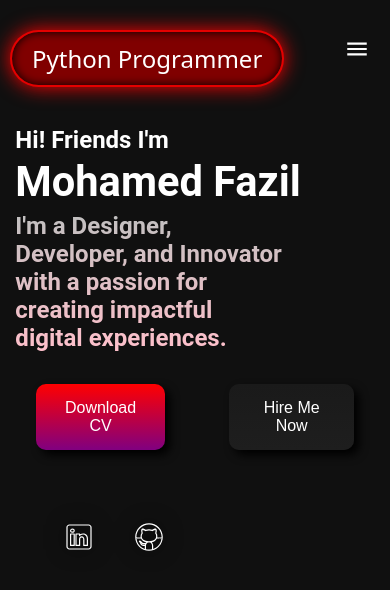
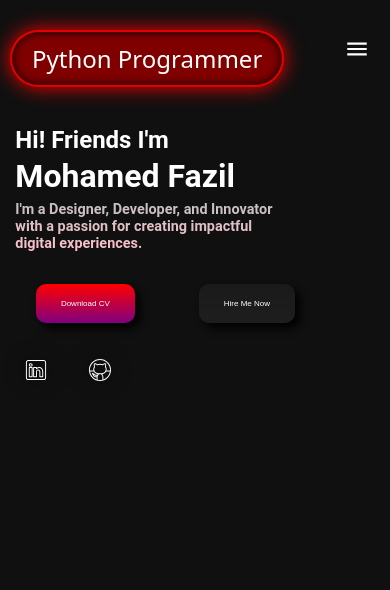
Before and after one commit to MohamedFazil89/MyPortFolio-, a React (Create React App) app: page / in a window 390 px wide. Shown: the top 590 px of the page. Built offline with nearby package versions, Linux system fonts and the light colour scheme.

Commit message:
responsive

```diff
--- a/src/styles/Intro.css
+++ b/src/styles/Intro.css
@@ -178,3 +178,29 @@
     }
 
 }
+
+
+@media screen and (max-width: 500px) {
+    .image{
+        display: none;
+    }
+    .intro-container > .text-details > h1{
+        font-size: 2rem;
+    }
+    .intro-container > .text-details > .title{
+        font-size: .9rem;
+    }
+    .Button > button{
+        font-size: .5rem;
+    }
+
+    .social{
+        margin: 0;
+    }
+
+    .social > svg{
+        width: 1.5rem;
+        /* margin: 0; */
+    }
+
+}
--- a/src/styles/Navbar.css
+++ b/src/styles/Navbar.css
@@ -117,20 +117,10 @@ nav{
     width: 0%;
     height: 100vh;
     z-index: 1000;
-    display: none;
+    /* display: none; */
     transition: all .5s;
     backdrop-filter: blur(30px);
-    /* &::before{
-        content: "";
-        position: absolute;
-        top: 0;
-        bottom: 0;
-        left: 0;
-        right: 0;
-        width: 100%;
-        height: 100%;
-        filter: blur(100px);
-    } */
+
 }
 
 .SlideBar > li,  .close-menu{
@@ -147,6 +137,7 @@ nav{
 }
 
 #slidebar-action:checked ~ .SlideBar{
+    transition: all .5s;
     width: 0;
 }
 
@@ -160,6 +151,7 @@ nav{
     }
     #slidebar-action:checked ~ .SlideBar{
         display: block;
+        transition: .5s;
         width: 50%;
     }
     #slidebar-action:checked ~ .menu{
@@ -172,6 +164,8 @@ nav{
 
     #slidebar-action:checked ~ .SlideBar{
         width: 100%;
+        transition: .5s;
     }
 
+
 }
```
